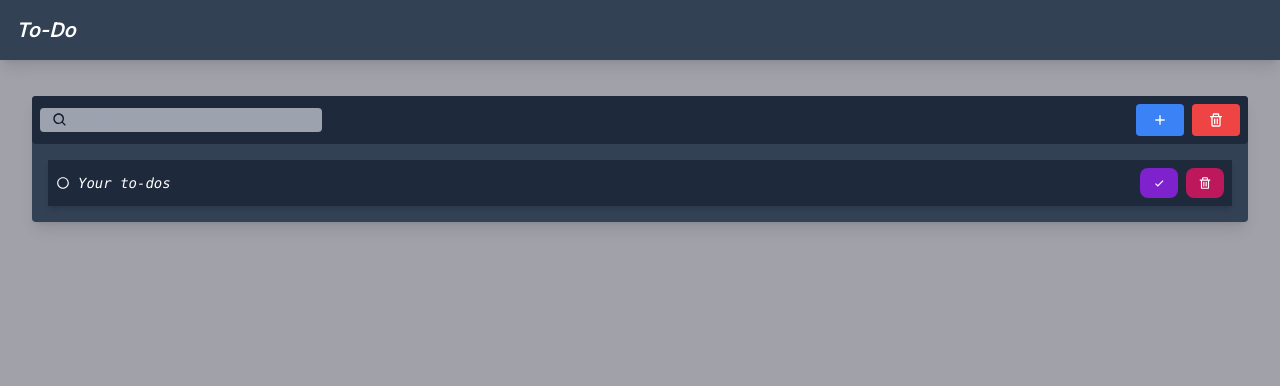
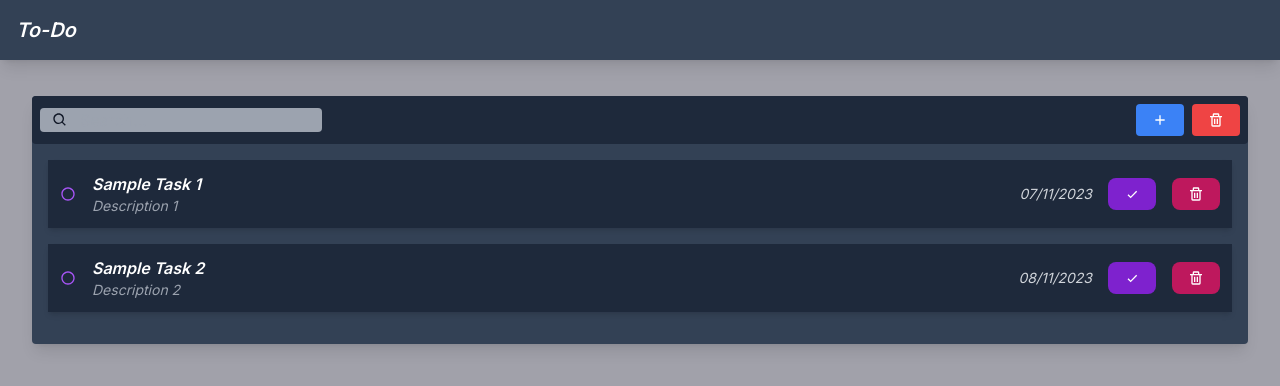
Before and after one commit to SomyaBhatnagar19/To-Do-Nextjs-, a Next.js app: page / in a window 1280 px wide. Shown: the top 386 px of the page. Built offline with nearby package versions, Linux system fonts and the light colour scheme.

Commit message:
Adding dummy data and dispalying it and corrected the tailwind css.

```diff
--- a/app/addTasks/page.js
+++ b/app/addTasks/page.js
@@ -17,12 +17,12 @@ const AddTasks = () => {
 
   return (
     <div>
-      <button
+      <p
         onClick={openModal}
-        className="bg-blue-500 text-white px-4 py-2 rounded hover:bg-blue-600"
+        className="bg-blue-500 text-white text-sm hover:bg-blue-600"
       >
         Click to add data
-      </button>
+      </p>
 
       {isModalOpen && (
         <div className="fixed inset-0 flex items-center justify-center bg-slate-700 bg-opacity-10 backdrop-blur-sm">
--- a/app/layout.js
+++ b/app/layout.js
@@ -5,7 +5,7 @@ import Providers from "../app/store/Features/Provider";
 const inter = Inter({ subsets: ['latin'] });
 
 export const metadata = {
-  title: 'MeetWave App',
+  title: 'ToDo App',
   description: 'Generated by create next app',
 };
 
--- a/app/page.js
+++ b/app/page.js
@@ -18,12 +18,16 @@ import {
 
 export default function Home() {
   const [AddClicked, setAddClicked] = useState(false);
-
+  const allTasksData = useSelector((state) => state.todoSlice.allTasks);
   const allTasks = useSelector((state) => state.todoSlice.allTasks);
   const completedTasks = useSelector((state) => state.todoSlice.CompletedTasks);
   const deletedTasks = useSelector((state) => state.todoSlice.DeletedTasks);
-  const isDeletedClicked = useSelector((state) => state.todoSlice.DeleteClicked);
-  const isCompletedClicked = useSelector((state) => state.todoSlice.CompletedClicked);
+  const isDeletedClicked = useSelector(
+    (state) => state.todoSlice.DeleteClicked
+  );
+  const isCompletedClicked = useSelector(
+    (state) => state.todoSlice.CompletedClicked
+  );
 
   const dispatch = useDispatch();
 
@@ -63,7 +67,8 @@ export default function Home() {
               className="bg-blue-500 text-white px-4 py-2 rounded hover:bg-blue-600"
               onClick={() => setAddClicked(true)}
             >
-            <BiPlus/>
+              {" "}
+              <BiPlus />
               {AddClicked && <AddTasks />}
             </button>
 
@@ -72,22 +77,40 @@ export default function Home() {
             </button>
           </div>
         </div>
-        <div className="p-4">
-          <div className="bg-slate-800 p-2 text-white text-sm italic font-mono shadow-md flex justify-between items-center">
-            <div className="flex items-center gap-2">
-              <BiCircle />
-              Your to-dos
+        <div className="p-4 ">
+  {allTasksData.map((task) => (
+    <div key={task.id} className="bg-slate-800 p-3 text-white shadow-md mb-4">
+      <div className="flex items-center justify-between">
+        <div className="flex items-center gap-4">
+          <BiCircle className="text-purple-500" />
+          <div className="flex flex-col">
+            <div className="text-md font-semibold italic">{task.title}</div>
+            {/* <div className="text-gray-500 text-right"> {new Date(task.date).toLocaleDateString("en-GB")}</div> */}
+            <div className="text-sm text-gray-400 italic">{task.description}</div>
           </div>
-            <div className="flex items-center gap-2">
-              <div className="bg-purple-700 text-white text-bold px-3 py-2 rounded-lg hover:bg-purple-500" onClick={() => markTaskAsCompleted(task.id)}>
+        </div>
+        <div className="flex items-center gap-4">
+        <div className="text-gray-300 text-sm text-right italic">
+        {new Date(task.date).toLocaleDateString("en-GB")}
+      </div>
+          <div
+            className="bg-purple-700 text-white text-bold px-4 py-2 rounded-lg hover:bg-purple-500 cursor-pointer"
+            onClick={() => markTaskAsCompleted(task.id)}
+          >
             <BiCheck />
           </div>
-              <div className="bg-pink-700 text-white text-bold px-3 py-2 rounded-lg hover:bg-pink-500">
+          <div
+            className="bg-pink-700 text-white text-bold px-4 py-2 rounded-lg hover:bg-pink-500 cursor-pointer"
+          >
             <BiTrash />
           </div>
         </div>
       </div>
     </div>
+  ))}
+</div>
+
+
       </div>
     </div>
   );
--- a/app/store/Features/slices/dataStore.js
+++ b/app/store/Features/slices/dataStore.js
@@ -3,7 +3,8 @@
 import { createSlice } from "@reduxjs/toolkit";
 
 const initialState = {
-    allTasks :[],
+    allTasks :[{ id: 1, title: "Sample Task 1", description: "Description 1", date: "2023-11-07" },
+    { id: 2, title: "Sample Task 2", description: "Description 2", date: "2023-11-08" },],
     CompletedTasks : [],
     DeletedTasks :[],
     DeleteClicked : false,
```
Lines whose indentation alone changed are shown as unchanged.
